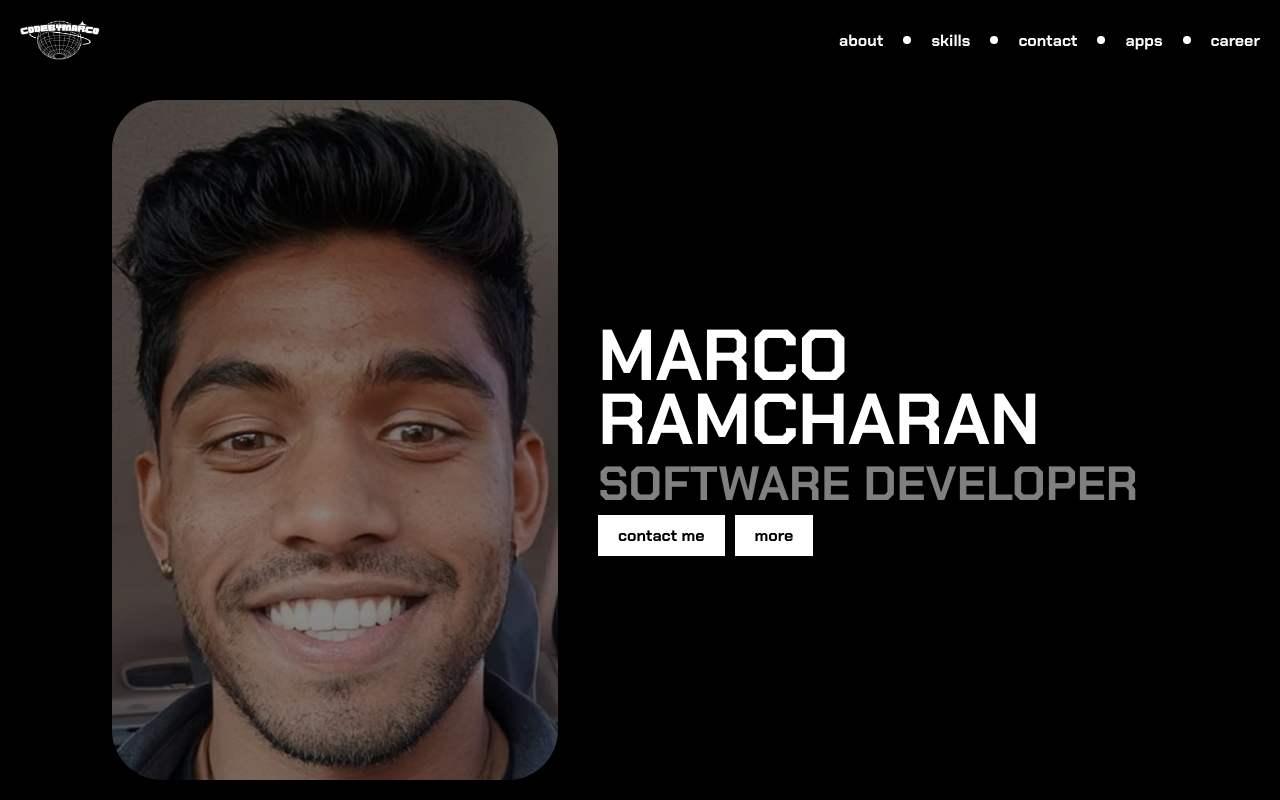
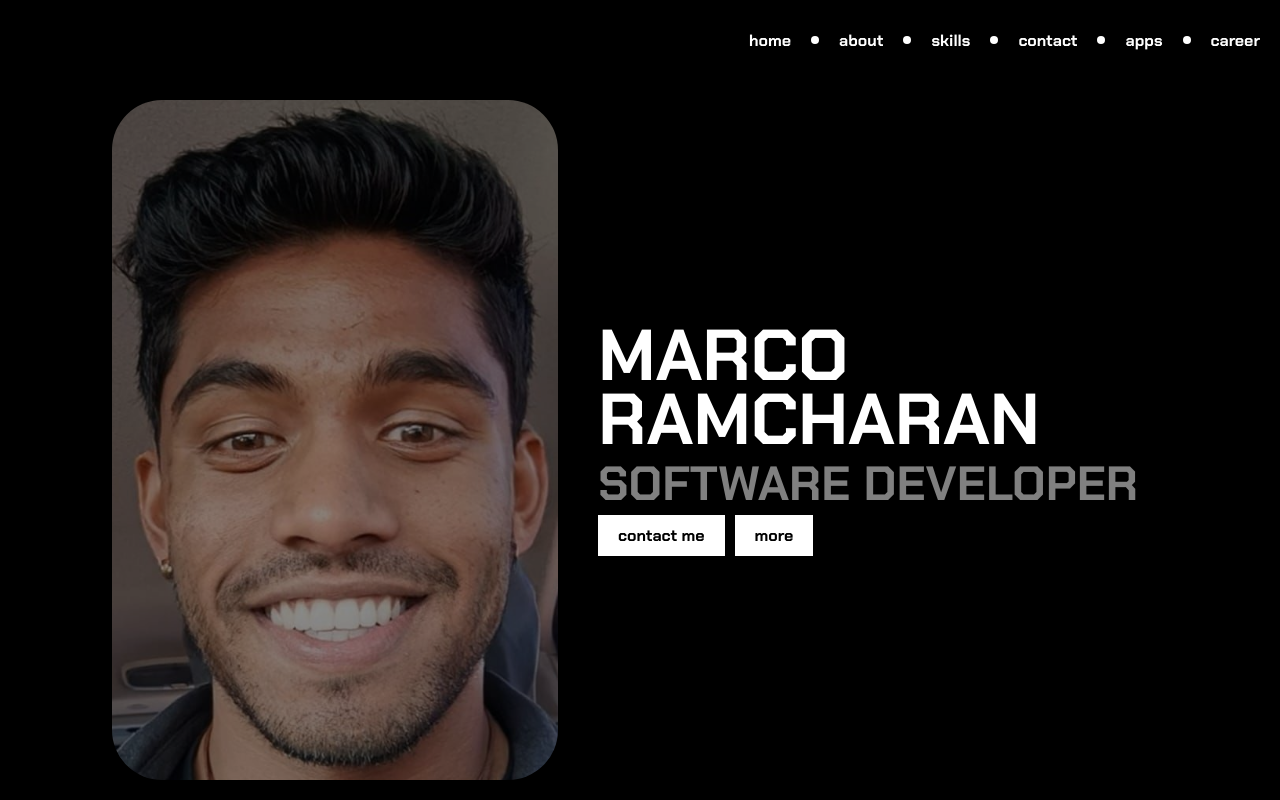
Before and after one commit to codebymarco/portfolio, a React (Vite) app: page / in a window 1280 px wide. Shown: the top 800 px of the page. Built offline with nearby package versions, Linux system fonts and the light colour scheme.

Commit message:
added more stuff

```diff
--- a/src/components/components/Navbar.jsx
+++ b/src/components/components/Navbar.jsx
@@ -1,34 +1,29 @@
 import React, { useState } from "react";
-import { Link, useLocation, useNavigate } from "react-router-dom";
+import { Link } from "react-router-dom";
 import "../../styles/navbar.css";
 import FullPageNavbar from "./FullPageNavbar";
-import { CiMenuFries, CiMenuKebab } from "react-icons/ci";
-import { AnimatePresence, motion } from "framer-motion";
-import { LiaArrowAltCircleRightSolid } from "react-icons/lia";
-import img from "../../assets/1.png";
+import { CiMenuFries } from "react-icons/ci";
+import { AnimatePresence } from "framer-motion";
 
 const Navbar = () => {
   const [show, setShow] = useState(false);
 
-  const location = useLocation();
-
-  // Example condition: return true if the current path is '/home'
-  const isHomePage = location.pathname === "/";
-
   const close = () => {
     setShow(false);
   };
-
-  const navigate = useNavigate();
 
   return (
     <nav>
       <AnimatePresence>
         {show && <FullPageNavbar key="full-page-navbar" close={close} />}
       </AnimatePresence>
-      <img src={img} onClick={() => navigate("/")} />
+      <div></div>
       <div>
         <div className="desktop-links" id="desktop-links">
+        <Link className="desktop-links-link" to="/">
+            home
+          </Link>
+          <div className="line"></div>
           <Link className="desktop-links-link" to="/about">
             about
           </Link>
```
